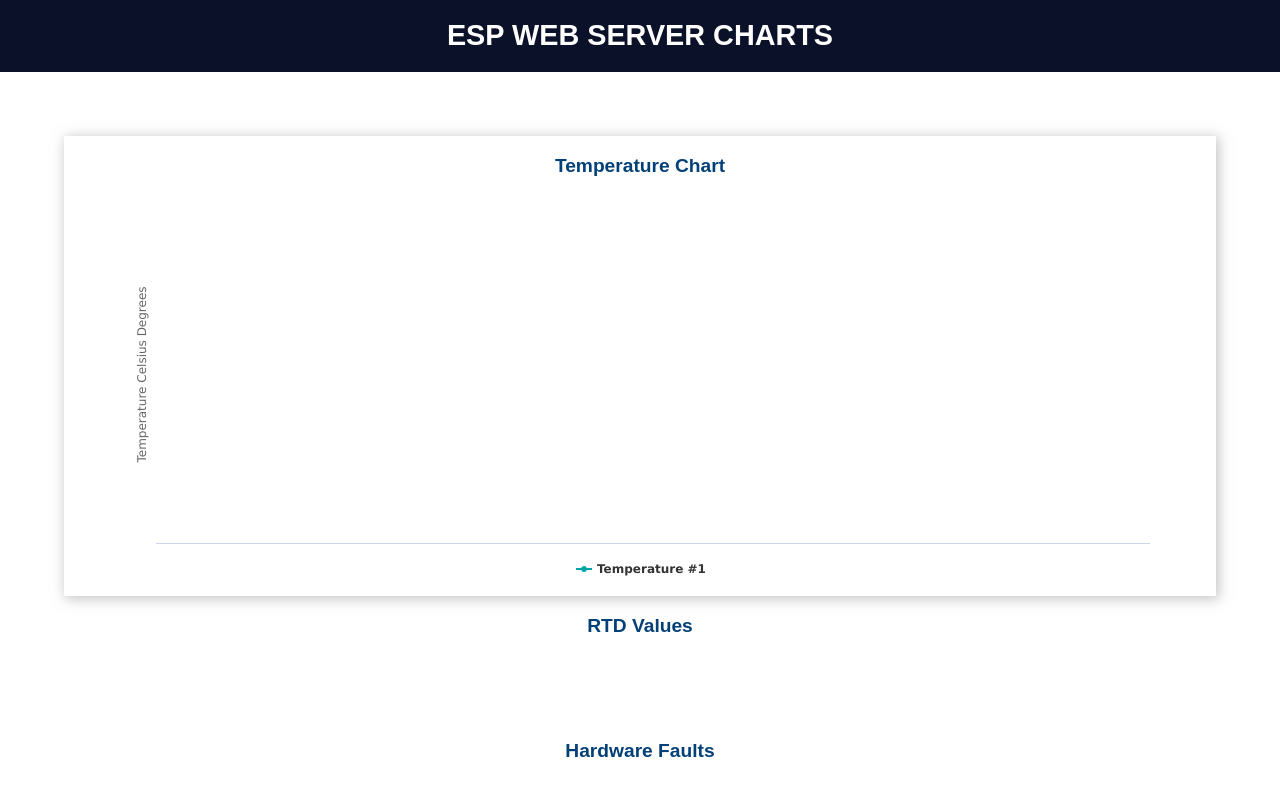
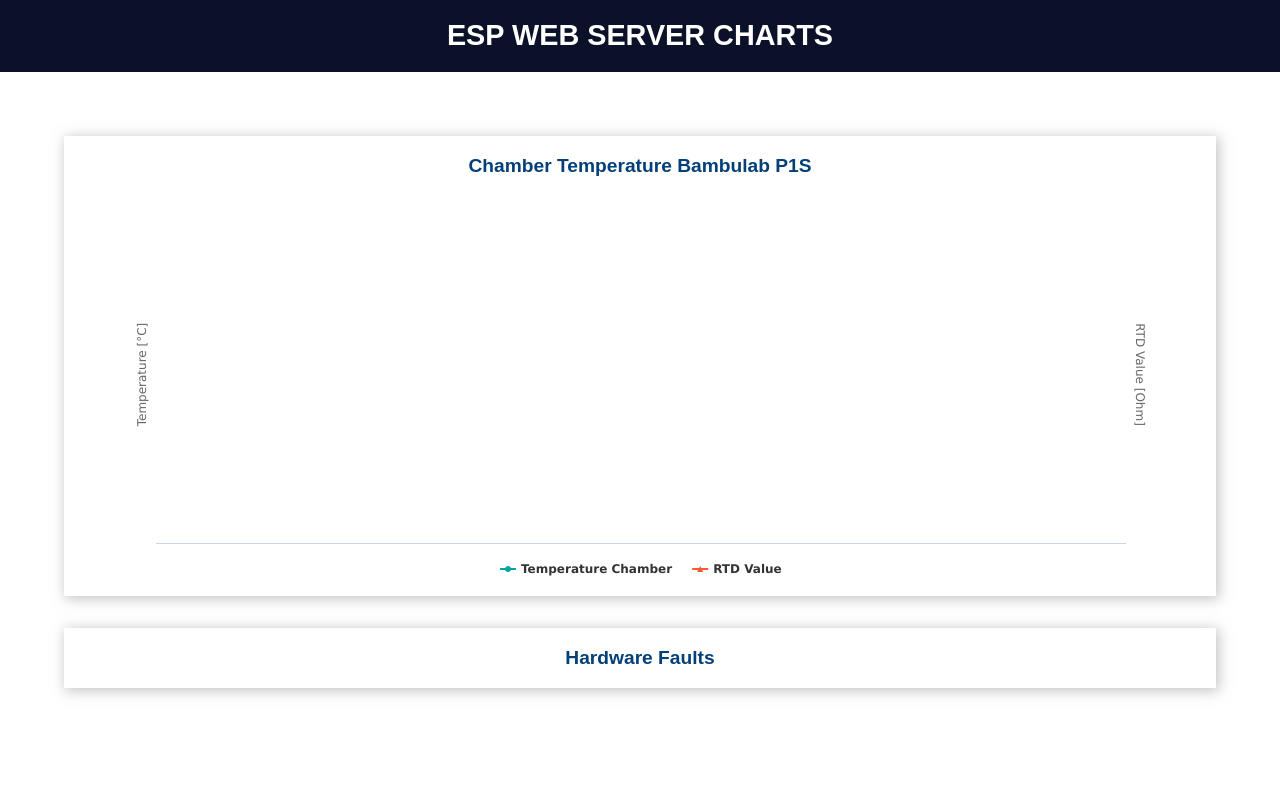
Before and after one commit to joeFPV99/Temperatur-Webserver, a plain HTML site: page data/index.html in a window 1280 px wide. Drawn offline with nearby package versions, Linux system fonts and the light colour scheme; no server answers.

```diff
--- a/data/file.html
+++ b/data/index.html
@@ -15,20 +15,16 @@
       <div class="card-grid">
 
         <div class="card">
-          <p class="card-title">Temperature Chart</p>
+          <p class="card-title">Chamber Temperature Bambulab P1S</p>
           <div id="chart-temperature" class="chart-container"></div>
         </div>
 
-        </div class = "card">
-         <p class="card-title">RTD Values</p>
-         <div id="chart-temperature" class="chart-container"></div>
-     </div>
+        <div class="card">
+          <p class="card-title">Hardware Faults</p>
+          <div id="chart-hardware-faults" class="chart-container"></div>
+        </div>
 
-        </div class = "card">
-        <p class="card-title">Hardware Faults</p>
-        <div id="chart-temperature" class="chart-container"></div>
-    </div>
-
+      </div>
     </div>
     <script src="script.js"></script>
   </body>
--- a/data/script.js
+++ b/data/script.js
@@ -3,20 +3,32 @@ window.addEventListener('load', getReadings);
 
 // Create Temperature Chart
 var chartT = new Highcharts.Chart({
-  chart:{
-    renderTo:'chart-temperature'
+  chart: {
+    renderTo: 'chart-temperature'
   },
   series: [
     {
-      name: 'Temperature #1',
+      name: 'Temperature Chamber',
       type: 'line',
       color: '#00A6A6',
       marker: {
         symbol: 'circle',
         radius: 3,
         fillColor: '#00A6A6',
-      }
+      },
+      yAxis: 0 // Use the first y-axis
     },
+    {
+      name: 'RTD Value',
+      type: 'line',
+      color: '#FF5733',
+      marker: {
+        symbol: 'triangle',
+        radius: 3,
+        fillColor: '#FF5733',
+      },
+      yAxis: 1 // Use the second y-axis
+    }
   ],
   title: {
     text: undefined
@@ -25,15 +37,26 @@ var chartT = new Highcharts.Chart({
     type: 'datetime',
     dateTimeLabelFormats: { second: '%H:%M:%S' }
   },
-  yAxis: {
-    title: {
-      text: 'Temperature Celsius Degrees'
+  yAxis: [
+    {
+      title: {
+        text: 'Temperature [°C]',
+        color: '#00A6A6'
+      }
+    },
+    {
+      title: {
+        text: 'RTD Value [Ohm]',
+        color:'#FF5733'
+      },
+      opposite: true // Position the second y-axis on the right
     }
-  },
+  ],
   credits: {
     enabled: false
   }
 });
+
 
 
 //Plot temperature in the temperature chart
--- a/data/style.css
+++ b/data/style.css
@@ -23,7 +23,8 @@ html {
   .card-grid {
     max-width: 1200px;
     margin: 0 auto;
-    display: grid;
+    display: flex;
+    flex-direction: column;
     grid-gap: 2rem;
     grid-template-columns: repeat(auto-fit, minmax(200px, 1fr));
   }
```
Also changed, not shown: 2 other files.
